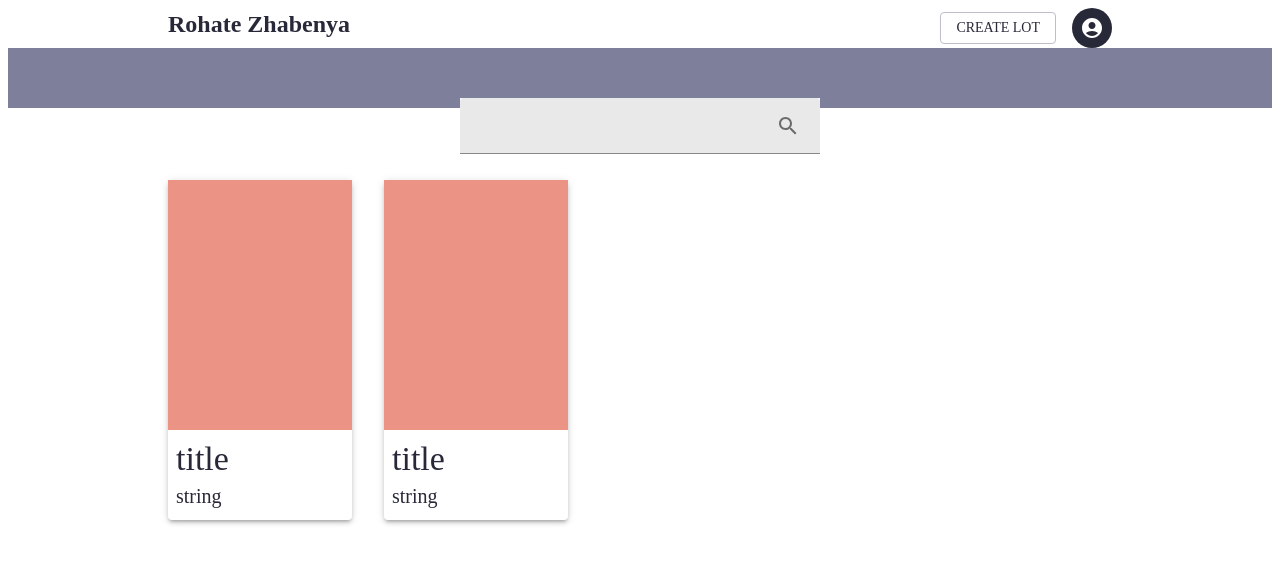
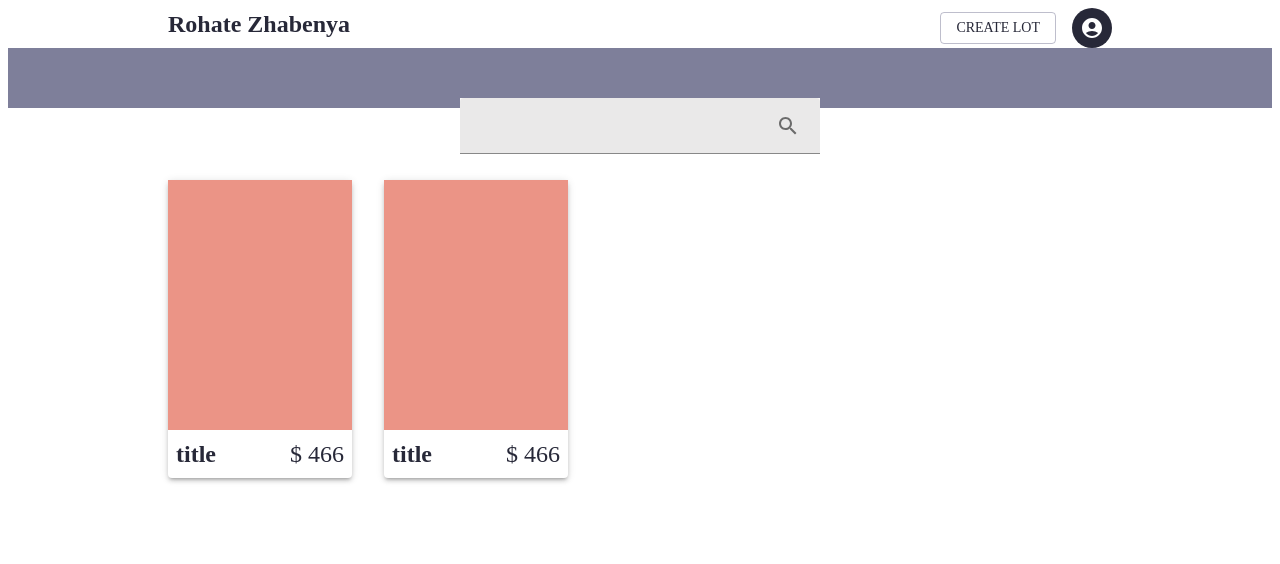
Before and after one commit to proxrustes/hackathon-front, a Next.js app: page / in a window 1280 px wide. Shown: the top 564 px of the page. Built offline with nearby package versions, Linux system fonts and the light colour scheme.

Commit message:
lot preview upgrade

```diff
--- a/components/LotPreview.tsx
+++ b/components/LotPreview.tsx
@@ -7,9 +7,9 @@ export function LotPreview(props: { lot: Lot }) {
             <a style={{ textDecoration: 'none' }} href={`/lot-overview/${props.lot.id}`}>
                 <Paper elevation={3} sx={{ cursor: 'pointer' }}>
                     <Box sx={{ width: "100%", height: 250, backgroundColor: "secondary.main" }} />
-                    <Stack sx={{ p: 1 }}>
-                        <Typography variant="h4">{props.lot.title}</Typography>
-                        <Typography variant="h6">{props.lot.description}</Typography>
+                    <Stack direction="row" justifyContent="space-between" sx={{ p: 1 }}>
+                        <Typography variant="h5" sx={{fontWeight: 800}}>{props.lot.title}</Typography>
+                        <Typography variant="h5">$ {props.lot.price}</Typography>
                     </Stack>
                 </Paper>
             </a>
```
